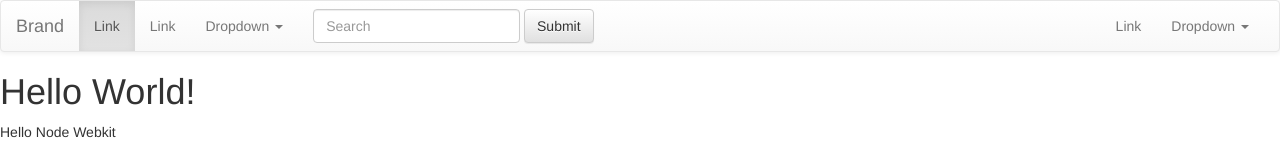
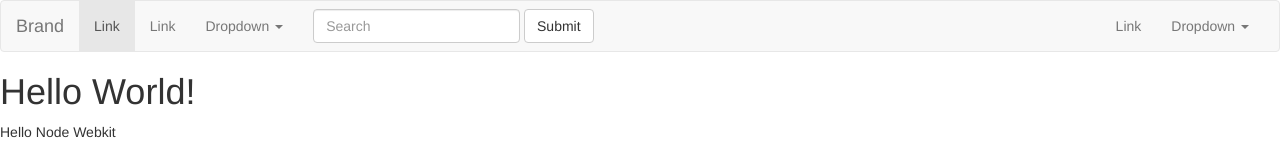
Before and after one commit to ChanderG/node-webkit-starter, a website: page index.html in a window 1280 px wide. Shown: the top 150 px of the page. Drawn offline with nearby package versions, Linux system fonts and the light colour scheme.

Commit message:
Added bootswatch

```diff
--- a/bower.json
+++ b/bower.json
@@ -1,9 +1,7 @@
 {
   "name": "my-app",
   "dependencies": {
-    "bootstrap": "~3.2.0"
-  },
-  "resolutions": {
-    "bootstrap": "~3.2.0"
+    "bootstrap": "~3.2.0",
+    "bootswatch": "~3.2.0"
   }
 }
--- a/index.html
+++ b/index.html
@@ -5,7 +5,8 @@
 
 
     <link rel="stylesheet" href="bower_components/bootstrap/dist/css/bootstrap.min.css">
-    <link rel="stylesheet" href="bower_components/bootstrap/dist/css/bootstrap-theme.min.css">
+    <!--<link rel="stylesheet" href="bower_components/bootstrap/dist/css/bootstrap-theme.min.css">-->
+    <link rel="stylesheet" href="bower_components/bootswatch/amelia/bootstrap.min.css">
 
     <script src="bower_components/jquery/dist/jquery.min.js"></script>
     <script src="bower_components/bootstrap/dist/js/bootstrap.js"></script>
```
